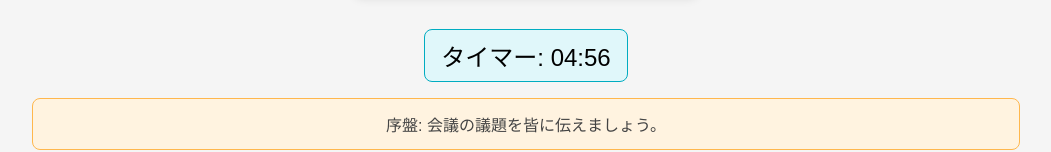
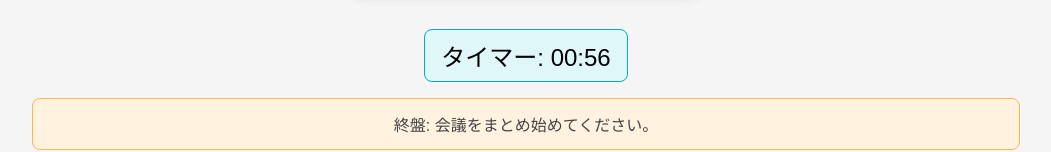
Before and after one commit to gagaga898989/TestURL, a plain HTML site: page index.html in a window 1280 px wide. Shown: the part 274-426 px from the top of the page, without its empty margins (114-1165 px from the left). Drawn offline with Linux system fonts and the light colour scheme.

Commit message:
Update index.html

```diff
--- a/index.html
+++ b/index.html
@@ -118,7 +118,7 @@
     }
 
     // タイマー設定
-    let totalSeconds = 300; // 5分
+    let totalSeconds = 60; // 1分
     const timerElement = document.getElementById("timer");
     const helperElement = document.getElementById("helperText");
     const interval = setInterval(() => {
```
